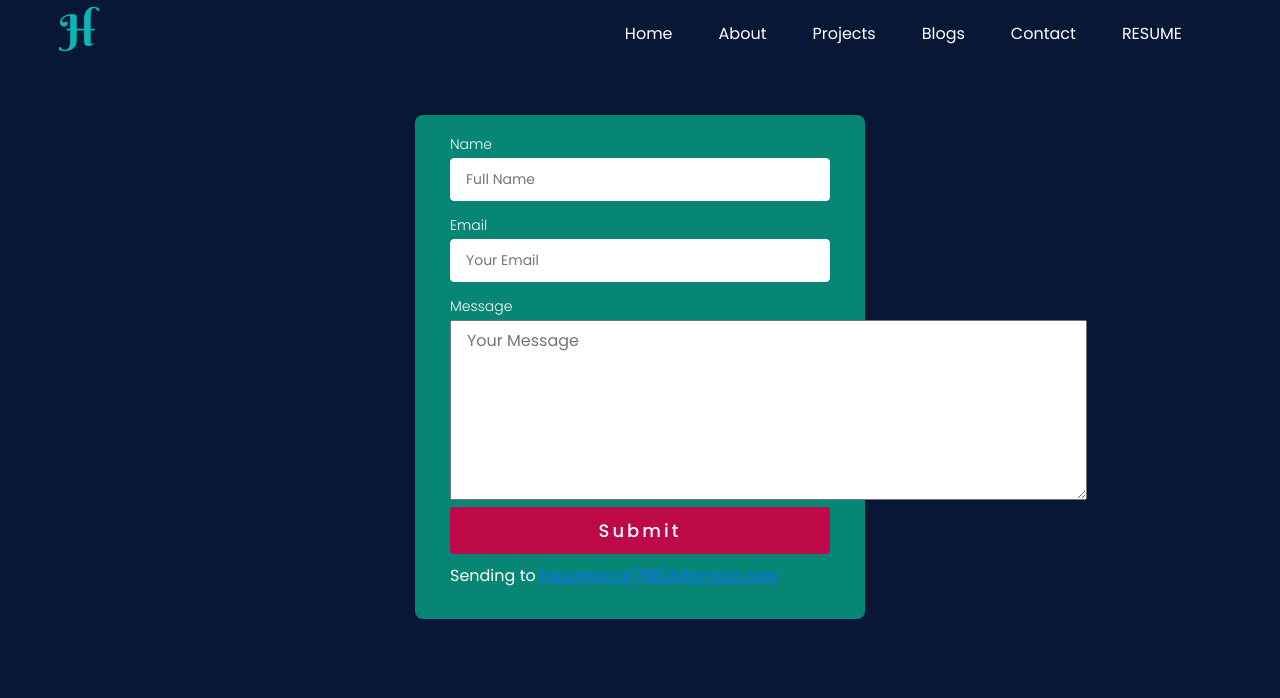
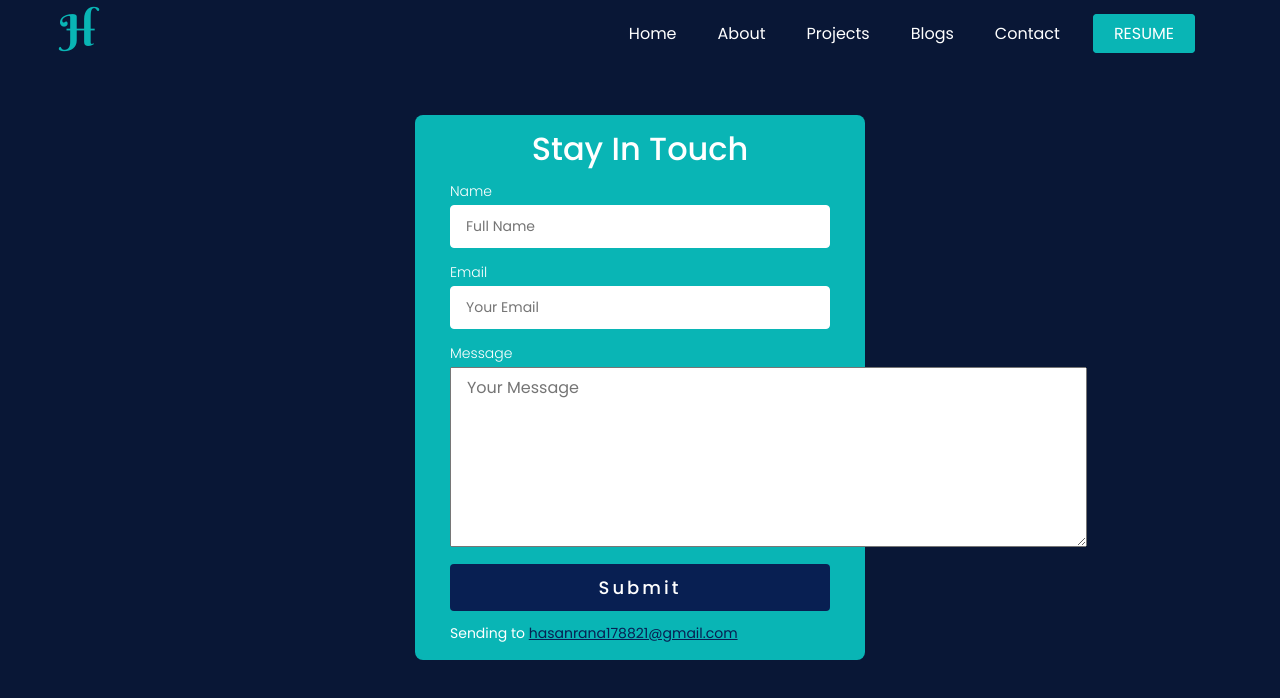
Before and after one commit to hasanrana21/professional-portfolio, a React (Create React App) app: page /contact in a window 1280 px wide. Shown: the top 698 px of the page. Built offline with nearby package versions, Linux system fonts and the light colour scheme.

Commit message:
home, project , blog, resume finished

```diff
--- a/package.json
+++ b/package.json
@@ -12,6 +12,7 @@
     "@testing-library/react": "^11.2.6",
     "@testing-library/user-event": "^12.8.3",
     "emailjs-com": "^2.6.4",
+    "particles.js": "^2.0.0",
     "react": "^17.0.2",
     "react-dom": "^17.0.2",
     "react-hook-form": "^7.3.6",
--- a/src/Components/HomePage/Banner/Banner.css
+++ b/src/Components/HomePage/Banner/Banner.css
@@ -18,27 +18,25 @@
 .banner-image img{
     height: 350px;
 }
-.social-icon span{
-    font-size: 31px;
+.social-icon a{
+    text-decoration: none;
     margin-right: 15px;
-    color: #fff;
+    color: #09b5b5;
     cursor: pointer;
 }
 
-button[type="button"]{
-    background-color: crimson;
-    border: 1px solid crimson;
+.primary-button{
+    background-color: #09b5b5;
     color: #fff;
-    padding: 10px 20px;
-    margin: 25px 0;
-    font-size: 15px;
-    font-weight: 500;
+    border-color: #09b5b5;
+    margin: 30px 0;
+    font-size: 17px;
+    font-weight: 600;
     letter-spacing: 3px;
-    border: none;
-    border-radius: 6px;
+    padding: 8px 20px;
+
 }
-button[type="button"]:hover{
+.primary-button:hover{
     background-color: #091736;
-    color: crimson;
-    border-color: crimson;
+    color: #09b5b5;
 }
--- a/src/Components/HomePage/Banner/Banner.js
+++ b/src/Components/HomePage/Banner/Banner.js
@@ -4,8 +4,10 @@ import Typewriter from 'typewriter-effect';
 import { FontAwesomeIcon } from '@fortawesome/react-fontawesome';
 import { faEnvelope } from '@fortawesome/free-solid-svg-icons';
 import { faGithub, faLinkedin } from '@fortawesome/free-brands-svg-icons';
+import { Link } from 'react-router-dom';
 
 const Banner = () => {
+
     return (
         <div className="p-5 row justify-content-evenly align-items-center">
             <div className="col-md-5 banner-text">
@@ -20,15 +22,17 @@ const Banner = () => {
                     }}
                 />
                 </h3>
-                <p>A self-motivated and enthusiastic web developer with a deep interest in JavaScript. To work in the Software industry with modern web technologies of different local & multinational Software/ IT agencies of Bangladesh and grow rapidly with increasing responsibilities.</p>
+                <p>A self-motivated enthusiastic Front End Developer with a deep interest in Javascript. and knowing some frameworks for the Front-End and the Backend. I am good at Javascript, ES6, React, REST API, React Bootstrap, Bootstrap4, HTML5, CSS3. and Familiar with Material UI,Node.js, Express.js, MongoDB, JSON.</p>
 
                 <div className="social-icon">
-                    <span> <FontAwesomeIcon icon={faEnvelope}/> </span>
-                    <span> <FontAwesomeIcon icon={faLinkedin}/> </span>
-                    <span> <FontAwesomeIcon icon={faGithub}/> </span>
+                    <a href="mailto:hasanrana178821@gmail.com" target="blank"> <FontAwesomeIcon icon={faEnvelope}/> </a>
+                    <a href="https://www.linkedin.com/in/hasan-rana-091803210/" target="blank"> <FontAwesomeIcon icon={faLinkedin}/> </a>
+                    <a href="https://github.com/hasanrana21" target="blank"> <FontAwesomeIcon icon={faGithub}/> </a>
                 </div>
 
-                    <button type="button" className="primary-button">HIRE ME</button>
+                <Link to="/contact">
+                    <button className="btn primary-button">HIRE ME</button>
+                </Link>
             </div>
 
             <div className="col-md-7 banner-image">
--- a/src/Components/HomePage/Contact/Contact.css
+++ b/src/Components/HomePage/Contact/Contact.css
@@ -5,7 +5,7 @@
 form {
     max-width: 450px;
     margin: 0 auto;
-    background-color: #078675;
+    background-color: #09b5b5;
     padding: 15px 35px;
     border-radius: 8px;
   }
@@ -33,15 +33,16 @@ form {
     font-weight: 300;
   }
   input[type="submit"]{
-    background-color: #be0948;
+    background-color: #081f52;
     border:none;
     color: #fff;
     font-size: 18px;
     font-weight: 500;
     letter-spacing: 3px;
+    margin: 10px 0;
   }
   input[type="submit"]:hover {
-    background: #800631;
+    background-color: #091736;
   }
 
   input[type="submit"]:active {
--- a/src/Components/HomePage/Contact/Contact.js
+++ b/src/Components/HomePage/Contact/Contact.js
@@ -19,6 +19,7 @@ const Contact = () => {
     return (
         <div className="container-fluid p-5 contact-form">
             <form className="contact-form" onSubmit={sendEmail}>
+                <h2>Stay In Touch</h2>
                 <label>Name</label>
                 <input type="text" name="name" placeholder="Full Name" required />
 
@@ -30,7 +31,8 @@ const Contact = () => {
 
 
                 <input type="submit" value="Submit" />
-                <p>Sending to <a href="mailto:hasanrana178821@gmail.com" target="blank">hasanrana178821@gmail.com</a></p>
+
+                <small style={{color: "#fff"}}>Sending to <a href="mailto:hasanrana178821@gmail.com" target="blank" style={{color: "#081f52"}}> hasanrana178821@gmail.com</a></small>
             </form>
 
         </div>
--- a/src/Components/HomePage/ContactSample/ContactSample.js
+++ b/src/Components/HomePage/ContactSample/ContactSample.js
@@ -4,7 +4,7 @@ import { Link } from 'react-router-dom';
 const ContactSample = () => {
     return (
         <div className="contact-button text-center py-5 my-5">
-                <h3>Stay Connected</h3>
+                <h2 className="heading">Stay <span>Connected</span></h2>
                 <p>Hi! Mr/ms I'd love to hear from you.If you have any question or just want <br/> to say hello, feel free drop a message.I will try to response as soon as possible.</p>
 
                 <Link to="/contact">
--- /dev/null
+++ b/src/Components/HomePage/Footer/Footer.css
@@ -0,0 +1,17 @@
+.footer a{
+    text-decoration: none;
+    color: #09b5b5;
+    font-size: 18px;
+    font-weight: 600;
+}
+.footer a:hover{
+    color: #fff;
+}
+.footer h6{
+    color: #057575;
+}
+.footer h5{
+    font-size: 16px;
+    color: #aa0c95;
+    padding-top: 10px;
+}
--- /dev/null
+++ b/src/Components/HomePage/Footer/Footer.js
@@ -0,0 +1,14 @@
+import React from 'react';
+import './Footer.css';
+
+const Footer = () => {
+    return (
+        <div className="text-center footer">
+            <h6>Designer & Developer</h6>
+            <a href="https://www.linkedin.com/in/hasan-rana-091803210/" target="blank">Hasan Rana</a> <br/>
+            <h5>&copy; 2021 || All Right Reserved</h5>
+        </div>
+    );
+};
+
+export default Footer;
--- a/src/Components/HomePage/Header/Header.css
+++ b/src/Components/HomePage/Header/Header.css
@@ -1,9 +1,20 @@
 .menu a{
     color: #fff;
+    text-decoration: none;
 }
 .menu li{
-    padding-right: 30px;
+    margin-right: 25px;
 }
 .header{
     background-color: #091736;
 }
+
+.resume{
+    background-color: #09b5b5;
+    border: 1px solid #09b5b5;
+    padding: 7px 20px;
+    border-radius: 4px;
+}
+.resume:hover{
+    background-color: #091736;
+}
--- a/src/Components/HomePage/Header/Header.js
+++ b/src/Components/HomePage/Header/Header.js
@@ -28,8 +28,8 @@ const Header = () => {
                             <li className="nav-item">
                             <Link to="/contact" className="nav-link" >Contact</Link>
                             </li>
-                            <li className="nav-item">
-                            <Link to="" className="nav-link" >RESUME</Link>
+                            <li className="nav-item mt-2">
+                                <a href='https://drive.google.com/uc?export=download&id=1gJWPMtDCI5bV2tisgwjXkitijCheRIiK' download className="resume" >RESUME</a>
                             </li>
                         </ul>
                     </div>
--- a/src/Components/HomePage/Home/Home.js
+++ b/src/Components/HomePage/Home/Home.js
@@ -2,6 +2,7 @@ import React from 'react';
 import Banner from '../Banner/Banner';
 import Blogs from '../Blogs/Blogs';
 import ContactSample from '../ContactSample/ContactSample';
+import Footer from '../Footer/Footer';
 import Projects from '../Projects/Projects';
 
 const Home = () => {
@@ -14,6 +15,7 @@ const Home = () => {
                 <Blogs></Blogs>
                 <ContactSample></ContactSample>
             </div>
+            <Footer></Footer>
         </div>
     );
 };
```
Also changed, not shown: 1 other file (tests, documents, lock files or other folders).
